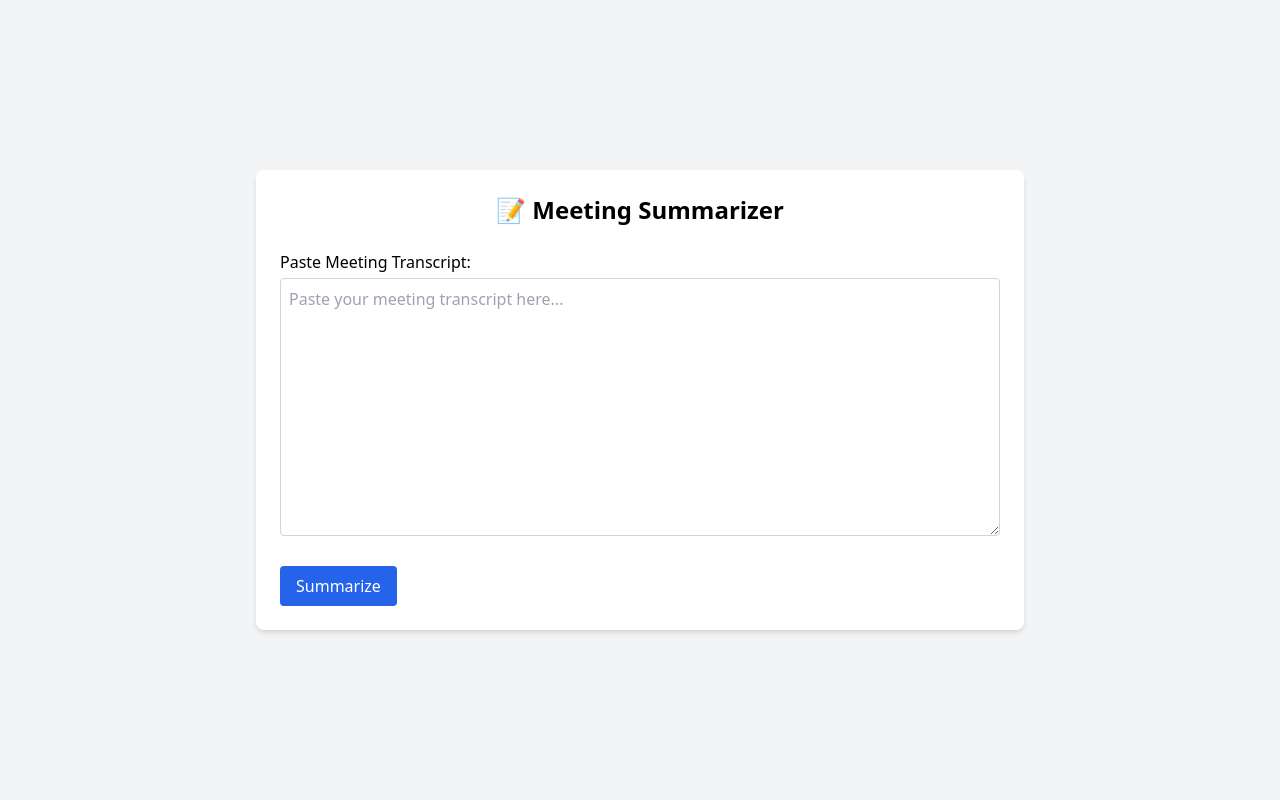
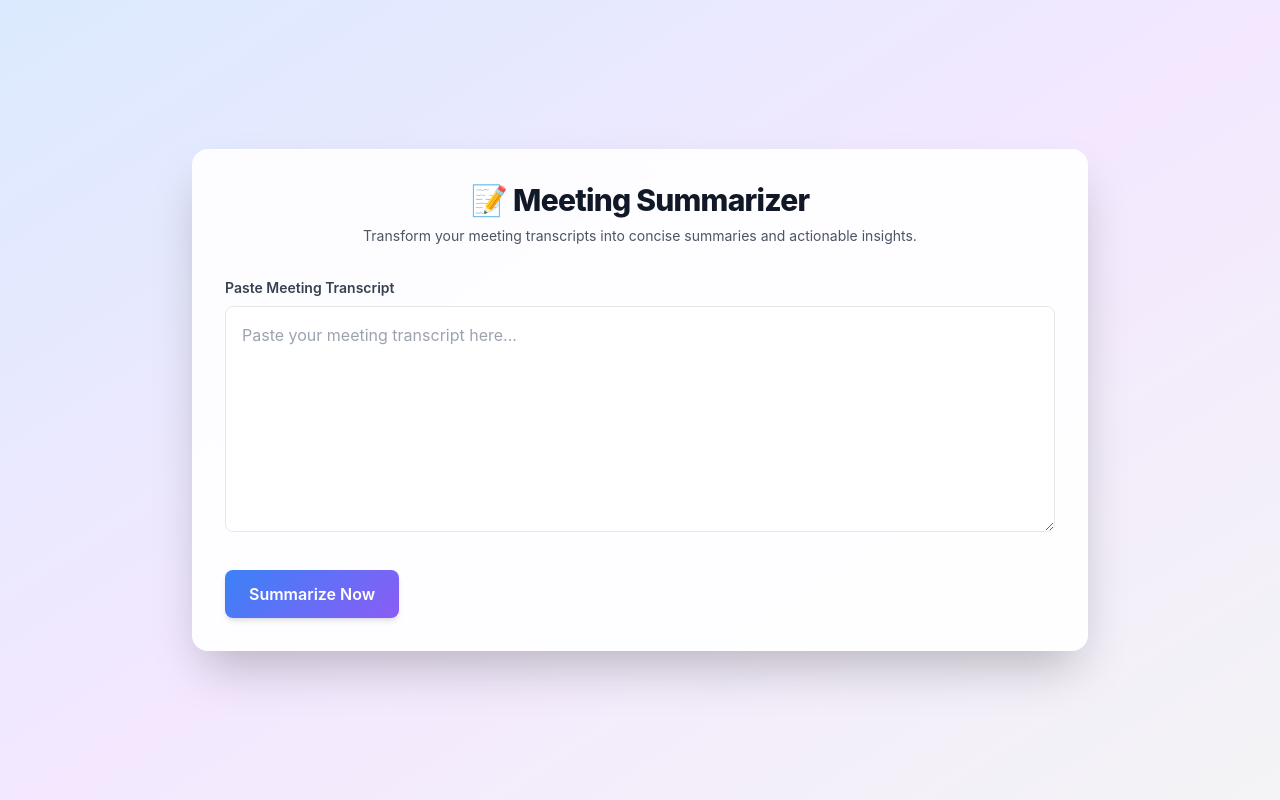
Before and after one commit to dhananj001/meeting-summarizer, a Flask app: page / in a window 1280 px wide. Run offline with Flask 3, Linux system fonts and the light colour scheme; some libraries are stand-ins or nearby versions.

Commit message:
Update index.html

```diff
--- a/backend/templates/index.html
+++ b/backend/templates/index.html
@@ -1,22 +1,54 @@
 <!DOCTYPE html>
-<html lang="en" class="h-full bg-gray-100">
+<html lang="en" class="h-full bg-gray-50">
 <head>
   <meta charset="UTF-8" />
   <meta name="viewport" content="width=device-width, initial-scale=1.0" />
   <title>Meeting Summarizer</title>
   <script src="https://cdn.tailwindcss.com"></script>
+  <script src="https://cdn.jsdelivr.net/npm/marked/marked.min.js"></script>
+  <style>
+    body {
+      font-family: 'Inter', sans-serif;
+    }
+    .gradient-bg {
+      background: linear-gradient(135deg, #3b82f6, #8b5cf6);
+    }
+    .glass-effect {
+      background: rgba(255, 255, 255, 0.9);
+      backdrop-filter: blur(10px);
+      border: 1px solid rgba(255, 255, 255, 0.2);
+    }
+    .hover-scale {
+      transition: transform 0.2s ease-in-out;
+    }
+    .hover-scale:hover {
+      transform: scale(1.02);
+    }
+    /* Style markdown-rendered text */
+    #actionItems strong {
+      font-weight: 700;
+      color: #1f2937;
+    }
+    #actionItems em {
+      font-style: italic;
+      color: #374151;
+    }
+  </style>
 </head>
-<body class="h-full flex items-center justify-center p-4">
-  <div class="w-full max-w-3xl bg-white shadow-md rounded-lg p-6 space-y-6">
-    <h1 class="text-2xl font-bold text-center">📝 Meeting Summarizer</h1>
+<body class="h-full flex items-center justify-center p-6 bg-gradient-to-br from-blue-100 via-purple-100 to-gray-100">
+  <div class="w-full max-w-4xl glass-effect shadow-2xl rounded-2xl p-8 space-y-8 hover-scale">
+    <div class="text-center">
+      <h1 class="text-3xl font-extrabold text-gray-900 tracking-tight">📝 Meeting Summarizer</h1>
+      <p class="mt-2 text-sm text-gray-600">Transform your meeting transcripts into concise summaries and actionable insights.</p>
+    </div>
 
     <!-- Transcript Input -->
     <div>
-      <label for="transcript" class="block font-medium mb-1">Paste Meeting Transcript:</label>
+      <label for="transcript" class="block text-sm font-semibold text-gray-700 mb-2">Paste Meeting Transcript</label>
       <textarea
         id="transcript"
-        rows="10"
-        class="w-full border border-gray-300 rounded p-2"
+        rows="8"
+        class="w-full border border-gray-200 rounded-lg p-4 text-gray-800 focus:ring-2 focus:ring-blue-500 focus:border-blue-500 transition-all duration-200"
         placeholder="Paste your meeting transcript here..."
       ></textarea>
     </div>
@@ -25,32 +57,45 @@
     <div class="flex justify-between items-center">
       <button
         id="summarizeBtn"
-        class="bg-blue-600 hover:bg-blue-700 text-white px-4 py-2 rounded"
+        class="gradient-bg text-white px-6 py-3 rounded-lg font-semibold shadow-md hover:shadow-lg transition-all duration-200"
       >
-        Summarize
+        Summarize Now
       </button>
-      <div id="loading" class="text-sm text-gray-500 hidden">⏳ Summarizing...</div>
+      <div id="loading" class="text-sm text-gray-500 hidden flex items-center gap-2">
+        <svg class="animate-spin h-5 w-5 text-blue-600" xmlns="http://www.w3.org/2000/svg" fill="none" viewBox="0 0 24 24">
+          <circle class="opacity-25" cx="12" cy="12" r="10" stroke="currentColor" stroke-width="4"></circle>
+          <path class="opacity-75" fill="currentColor" d="M4 12a8 8 0 018-8v8z"></path>
+        </svg>
+        Summarizing...
+      </div>
     </div>
 
     <!-- Result Display -->
-    <div id="result" class="hidden space-y-4">
+    <div id="result" class="hidden space-y-6">
       <div>
-        <h2 class="text-lg font-semibold">📌 Summary:</h2>
-        <p id="summaryText" class="bg-gray-100 p-3 rounded"></p>
+        <h2 class="text-xl font-semibold text-gray-800 flex items-center gap-2">📌 Summary</h2>
+        <p id="summaryText" class="bg-white p-4 rounded-lg border border-gray-100 shadow-sm text-gray-700"></p>
       </div>
       <div>
-        <h2 class="text-lg font-semibold">✅ Action Items:</h2>
-        <ul id="actionItems" class="list-disc pl-6 space-y-1"></ul>
+        <h2 class="text-xl font-semibold text-gray-800 flex items-center gap-2">✅ Action Items</h2>
+        <ul id="actionItems" class="list-disc pl-6 space-y-2 text-gray-700"></ul>
       </div>
     </div>
   </div>
 
   <script>
+    document.addEventListener("DOMContentLoaded", () => {
       const summarizeBtn = document.getElementById("summarizeBtn");
       const loading = document.getElementById("loading");
       const resultDiv = document.getElementById("result");
       const summaryText = document.getElementById("summaryText");
       const actionItemsList = document.getElementById("actionItems");
+
+      if (!summarizeBtn || !loading || !resultDiv || !summaryText || !actionItemsList) {
+        console.error("One or more DOM elements not found.");
+        alert("⚠️ Application error: Required elements not found.");
+        return;
+      }
 
       summarizeBtn.addEventListener("click", async () => {
         const transcript = document.getElementById("transcript").value.trim();
@@ -73,7 +118,8 @@
           actionItemsList.innerHTML = "";
           (data.action_items || []).forEach((item) => {
             const li = document.createElement("li");
-          li.textContent = item;
+            // Render markdown with marked
+            li.innerHTML = marked.parseInline(item);
             actionItemsList.appendChild(li);
           });
 
@@ -85,6 +131,7 @@
           loading.classList.add("hidden");
         }
       });
+    });
   </script>
 </body>
 </html>
```
Lines whose indentation alone changed are shown as unchanged.
